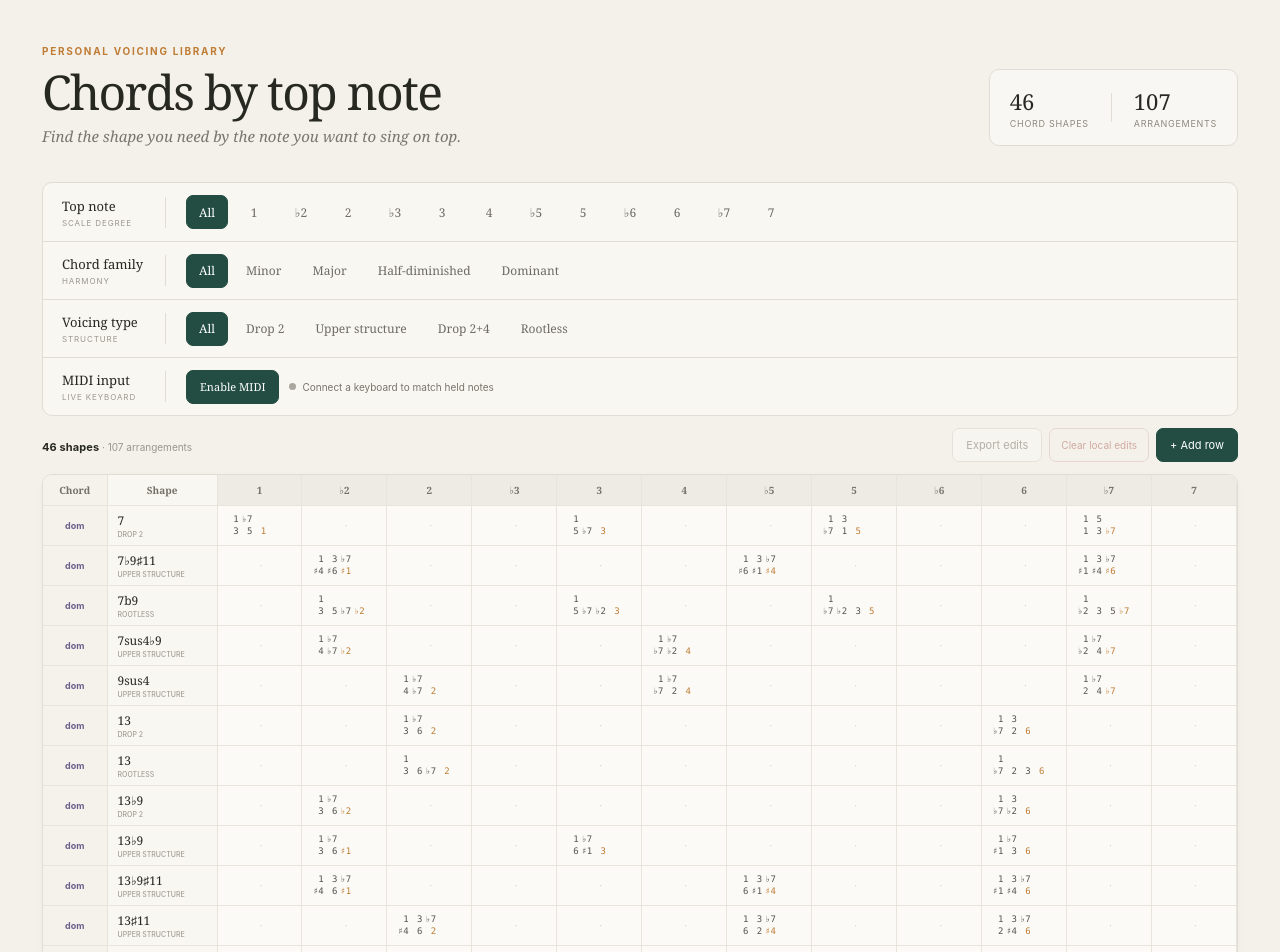
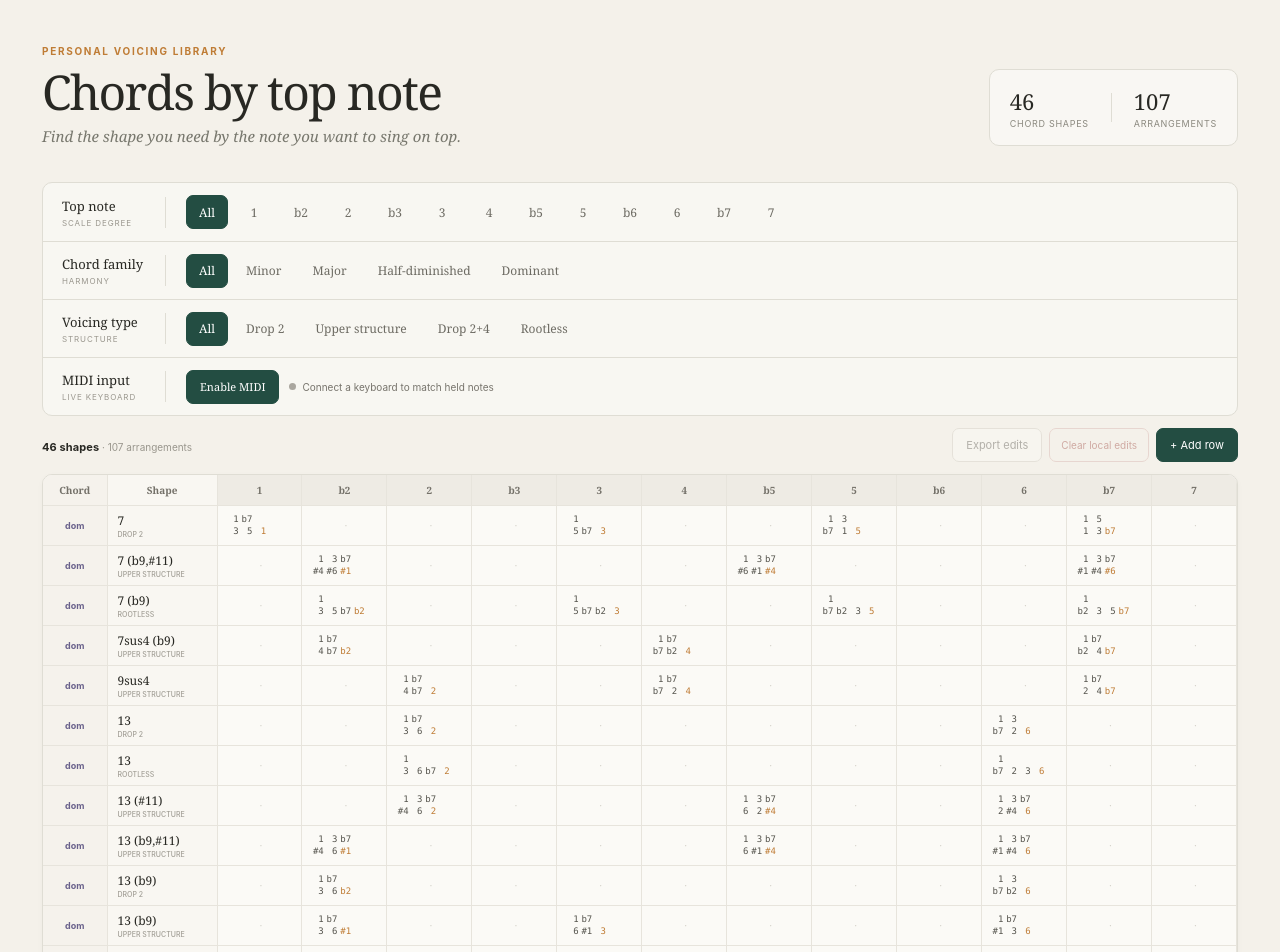
Before and after one commit to spironorpheus/vanarana, a React (Vite) app: page / in a window 1280 px wide. Shown: the top 952 px of the page. Built offline with nearby package versions, Linux system fonts and the light colour scheme.

Commit message:
Normalize chord notation to ASCII

```diff
--- a/src/App.tsx
+++ b/src/App.tsx
@@ -123,8 +123,7 @@ function compareShapes(first: ChordShape, second: ChordShape) {
 function createShapeId(shape: ChordShape, shapes: ChordShape[]) {
   const base = `${shape.name}-${shape.technique ?? 'voicing'}`
     .toLowerCase()
-    .replaceAll('♭', 'b')
-    .replaceAll('♯', 'sharp')
+    .replaceAll('#', 'sharp')
     .normalize('NFKD')
     .replace(/[^a-z0-9]+/g, '-')
     .replace(/^-|-$/g, '') || 'chord-shape'
@@ -335,7 +334,7 @@ function VoicingStack({ stacks, matchedNoteIndexes = [] }: { stacks: string[], m
         <div className="note-line" key={`${stack}-${index}`}>
           {stack.split(' ').map((note, noteIndex) => {
             const currentIndex = flatIndex++
-            const hasAccidental = note.startsWith('♭') || note.startsWith('♯')
+            const hasAccidental = note.startsWith('b') || note.startsWith('#')
             const isTopDegree = index === stacks.length - 1 && noteIndex === stack.split(' ').length - 1
             return (
               <span className={`degree ${isTopDegree ? 'top-degree' : ''} ${matchedNotes.has(currentIndex) ? 'midi-note-match' : ''}`} key={`${note}-${noteIndex}`}>
--- a/src/data/chords.ts
+++ b/src/data/chords.ts
@@ -1,15 +1,15 @@
 export const topNotes = [
   '1',
-  '♭2',
+  'b2',
   '2',
-  '♭3',
+  'b3',
   '3',
   '4',
-  '♭5',
+  'b5',
   '5',
-  '♭6',
+  'b6',
   '6',
-  '♭7',
+  'b7',
   '7',
 ] as const
 
@@ -24,23 +24,23 @@ export type Voicing = {
 
 const topNoteAliases: Record<string, TopNote> = {
   '1': '1',
-  '♯1': '♭2',
-  '♭2': '♭2',
+  '#1': 'b2',
+  'b2': 'b2',
   '2': '2',
-  '♯2': '♭3',
-  '♭3': '♭3',
+  '#2': 'b3',
+  'b3': 'b3',
   '3': '3',
-  '♭4': '3',
-  '♯3': '4',
+  'b4': '3',
+  '#3': '4',
   '4': '4',
-  '♯4': '♭5',
-  '♭5': '♭5',
+  '#4': 'b5',
+  'b5': 'b5',
   '5': '5',
-  '♯5': '♭6',
-  '♭6': '♭6',
+  '#5': 'b6',
+  'b6': 'b6',
   '6': '6',
-  '♯6': '♭7',
-  '♭7': '♭7',
+  '#6': 'b7',
+  'b7': 'b7',
   '7': '7',
 }
 
@@ -86,7 +86,7 @@ export const families: Array<{
   {
     id: 'half-diminished',
     label: 'Half-diminished',
-    shortLabel: 'm7♭5',
+    shortLabel: 'm7b5',
     description: 'Half-diminished colors and inversions',
   },
   {
@@ -106,43 +106,43 @@ export const chordShapes: ChordShape[] = [
   {
     id: 'min7-drop2', family: 'minor', name: 'min7', technique: 'Drop 2', status: 'comfortable',
     voicings: [
-      { stacks: ['1 ♭7', '♭3 5 1'] },
-      { stacks: ['1', '5 ♭7 ♭3'] },
-      { stacks: ['1 ♭3', '♭7 1 5'] },
-      { stacks: ['1 5', '1 ♭3 ♭7'] },
+      { stacks: ['1 b7', 'b3 5 1'] },
+      { stacks: ['1', '5 b7 b3'] },
+      { stacks: ['1 b3', 'b7 1 5'] },
+      { stacks: ['1 5', '1 b3 b7'] },
     ],
   },
   {
-    id: 'min7add9-drop2', family: 'minor', name: 'min7(add9)', technique: 'Drop 2', status: 'learning',
-    voicings: [{ stacks: ['1 5', '2 ♭3 ♭7'] }],
+    id: 'min7add9-drop2', family: 'minor', name: 'min7 (9)', technique: 'Drop 2', status: 'learning',
+    voicings: [{ stacks: ['1 5', '2 b3 b7'] }],
   },
   {
     id: 'min9-drop2', family: 'minor', name: 'min9', technique: 'Drop 2', status: 'learning',
     voicings: [
-      { stacks: ['1 ♭7', '♭3 5 2'] },
-      { stacks: ['1 ♭3', '♭7 2 5'] },
+      { stacks: ['1 b7', 'b3 5 2'] },
+      { stacks: ['1 b3', 'b7 2 5'] },
     ],
   },
   {
     id: 'min69-drop2', family: 'minor', name: 'min6/9', technique: 'Drop 2', status: 'exploring',
     voicings: [
-      { stacks: ['1 6', '♭3 5 2'] },
-      { stacks: ['1 ♭3', '6 2 5'] },
+      { stacks: ['1 6', 'b3 5 2'] },
+      { stacks: ['1 b3', '6 2 5'] },
     ],
   },
   {
     id: 'min11-drop2', family: 'minor', name: 'min11', technique: 'Drop 2', status: 'learning',
     voicings: [
-      { stacks: ['1 ♭7', '♭3 4 1'] },
-      { stacks: ['1', '4 ♭7 ♭3'] },
-      { stacks: ['1 ♭3', '♭7 1 4'] },
-      { stacks: ['1 4', '1 ♭3 ♭7'] },
+      { stacks: ['1 b7', 'b3 4 1'] },
+      { stacks: ['1', '4 b7 b3'] },
+      { stacks: ['1 b3', 'b7 1 4'] },
+      { stacks: ['1 4', '1 b3 b7'] },
     ],
   },
   {
     id: 'maj3add9-drop2',
     family: 'major',
-    name: 'maj(add9)',
+    name: 'maj (add9)',
     technique: 'Drop 2',
     status: 'exploring',
     voicings: [
@@ -171,7 +171,7 @@ export const chordShapes: ChordShape[] = [
     ],
   },
   {
-    id: 'maj7add9-drop2', family: 'major', name: 'maj7(add9)', technique: 'Drop 2', status: 'learning',
+    id: 'maj7add9-drop2', family: 'major', name: 'maj7 (9)', technique: 'Drop 2', status: 'learning',
     voicings: [{ stacks: ['1 5', '2 3 7'] }],
   },
   {
@@ -189,127 +189,127 @@ export const chordShapes: ChordShape[] = [
     ],
   },
   {
-    id: 'maj7-sharp11-drop2', family: 'major', name: 'maj7♯11', technique: 'Drop 2', status: 'learning',
+    id: 'maj7-sharp11-drop2', family: 'major', name: 'maj7 (#11)', technique: 'Drop 2', status: 'learning',
     voicings: [
-      { stacks: ['1 7', '3 ♯4 1'] },
-      { stacks: ['1', '♯4 7 3'] },
-      { stacks: ['1 ♯4', '1 3 7'] },
+      { stacks: ['1 7', '3 #4 1'] },
+      { stacks: ['1', '#4 7 3'] },
+      { stacks: ['1 #4', '1 3 7'] },
     ],
   },
   {
-    id: 'm7b5-9-drop2', family: 'half-diminished', name: 'm7♭5 9', technique: 'Drop 2', status: 'learning',
+    id: 'm7b5-9-drop2', family: 'half-diminished', name: 'm7b5 (9)', technique: 'Drop 2', status: 'learning',
     voicings: [
-      { stacks: ['1 ♭7', '♭3 ♭5 2'] },
-      { stacks: ['1 ♭3', '♭7 2 ♭5'] },
+      { stacks: ['1 b7', 'b3 b5 2'] },
+      { stacks: ['1 b3', 'b7 2 b5'] },
     ],
   },
   {
-    id: 'm7b5-b9-drop2', family: 'half-diminished', name: 'm7♭5 ♭9', technique: 'Drop 2', status: 'learning',
-    voicings: [{ stacks: ['1 ♭7', '♭3 ♭5 ♭2'] }],
+    id: 'm7b5-b9-drop2', family: 'half-diminished', name: 'm7b5 (b9)', technique: 'Drop 2', status: 'learning',
+    voicings: [{ stacks: ['1 b7', 'b3 b5 b2'] }],
   },
   {
-    id: 'm11b5-drop2', family: 'half-diminished', name: 'm11♭5', technique: 'Drop 2', status: 'learning',
-    voicings: [{ stacks: ['1 ♭3', '♭5 ♭7 4'] }],
+    id: 'm11b5-drop2', family: 'half-diminished', name: 'm7b5 (11)', technique: 'Drop 2', status: 'learning',
+    voicings: [{ stacks: ['1 b3', 'b5 b7 4'] }],
   },
   {
-    id: '13b9-drop2', family: 'dominant', name: '13♭9', technique: 'Drop 2', status: 'learning',
+    id: '13b9-drop2', family: 'dominant', name: '13 (b9)', technique: 'Drop 2', status: 'learning',
     voicings: [
-      { stacks: ['1 ♭7', '3 6 ♭2'] },
-      { stacks: ['1 3', '♭7 ♭2 6'] },
+      { stacks: ['1 b7', '3 6 b2'] },
+      { stacks: ['1 3', 'b7 b2 6'] },
     ],
   },
   {
-    id: '13b9-upper', family: 'dominant', name: '13♭9', technique: 'Upper structure', status: 'learning',
+    id: '13b9-upper', family: 'dominant', name: '13 (b9)', technique: 'Upper structure', status: 'learning',
     voicings: [
-      { stacks: ['1 ♭7', '3 6 ♯1'] },
-      { stacks: ['1 ♭7', '6 ♯1 3'] },
-      { stacks: ['1 ♭7', '♯1 3 6'] },
+      { stacks: ['1 b7', '3 6 #1'] },
+      { stacks: ['1 b7', '6 #1 3'] },
+      { stacks: ['1 b7', '#1 3 6'] },
     ],
   },
   {
-    id: '13b9-sharp11-upper', family: 'dominant', name: '13♭9♯11', technique: 'Upper structure', status: 'exploring',
+    id: '13b9-sharp11-upper', family: 'dominant', name: '13 (b9,#11)', technique: 'Upper structure', status: 'exploring',
     voicings: [
-      { stacks: ['1 3 ♭7', '♯4 6 ♯1'] },
-      { stacks: ['1 3 ♭7', '6 ♯1 ♯4'] },
-      { stacks: ['1 3 ♭7', '♯1 ♯4 6'] },
+      { stacks: ['1 3 b7', '#4 6 #1'] },
+      { stacks: ['1 3 b7', '6 #1 #4'] },
+      { stacks: ['1 3 b7', '#1 #4 6'] },
     ],
   },
   {
-    id: '7b9-sharp11-upper', family: 'dominant', name: '7♭9♯11', technique: 'Upper structure', status: 'exploring',
+    id: '7b9-sharp11-upper', family: 'dominant', name: '7 (b9,#11)', technique: 'Upper structure', status: 'exploring',
     voicings: [
-      { stacks: ['1 3 ♭7', '♯4 ♯6 ♯1'] },
-      { stacks: ['1 3 ♭7', '♯6 ♯1 ♯4'] },
-      { stacks: ['1 3 ♭7', '♯1 ♯4 ♯6'] },
+      { stacks: ['1 3 b7', '#4 #6 #1'] },
+      { stacks: ['1 3 b7', '#6 #1 #4'] },
+      { stacks: ['1 3 b7', '#1 #4 #6'] },
     ],
   },
   {
     id: '13-drop2', family: 'dominant', name: '13', technique: 'Drop 2', status: 'comfortable',
     voicings: [
-      { stacks: ['1 ♭7', '3 6 2'] },
-      { stacks: ['1 3', '♭7 2 6'] },
+      { stacks: ['1 b7', '3 6 2'] },
+      { stacks: ['1 3', 'b7 2 6'] },
     ],
   },
   {
-    id: '13-sharp11-upper', family: 'dominant', name: '13♯11', technique: 'Upper structure', status: 'learning',
+    id: '13-sharp11-upper', family: 'dominant', name: '13 (#11)', technique: 'Upper structure', status: 'learning',
     voicings: [
-      { stacks: ['1 3 ♭7', '♯4 6 2'] },
-      { stacks: ['1 3 ♭7', '6 2 ♯4'] },
-      { stacks: ['1 3 ♭7', '2 ♯4 6'] },
+      { stacks: ['1 3 b7', '#4 6 2'] },
+      { stacks: ['1 3 b7', '6 2 #4'] },
+      { stacks: ['1 3 b7', '2 #4 6'] },
     ],
   },
   {
-    id: 'alt-sharp2-drop2', family: 'dominant', name: 'alt ♯2', technique: 'Drop 2', status: 'learning',
+    id: 'alt-sharp2-drop2', family: 'dominant', name: 'alt (#9)', technique: 'Drop 2', status: 'learning',
     voicings: [
-      { stacks: ['1 ♭7', '3 ♭6 ♯2'] },
-      { stacks: ['1 3', '♭7 ♯2 ♭6'] },
+      { stacks: ['1 b7', '3 b6 #2'] },
+      { stacks: ['1 3', 'b7 #2 b6'] },
     ],
   },
   {
-    id: 'alt-sharp2-upper', family: 'dominant', name: 'alt ♯2', technique: 'Upper structure', status: 'exploring',
+    id: 'alt-sharp2-upper', family: 'dominant', name: 'alt (#9)', technique: 'Upper structure', status: 'exploring',
     voicings: [
-      { stacks: ['1 3 ♭7', '♭3 ♭6 1'] },
-      { stacks: ['1 3 ♭7', '♭6 1 ♭3'] },
-      { stacks: ['1 3 ♭7', '1 ♭3 ♭6'] },
+      { stacks: ['1 3 b7', 'b3 b6 1'] },
+      { stacks: ['1 3 b7', 'b6 1 b3'] },
+      { stacks: ['1 3 b7', '1 b3 b6'] },
     ],
   },
   {
-    id: 'alt-b2-drop2', family: 'dominant', name: 'alt ♭2', technique: 'Drop 2', status: 'learning',
+    id: 'alt-b2-drop2', family: 'dominant', name: 'alt (b9)', technique: 'Drop 2', status: 'learning',
     voicings: [
-      { stacks: ['1 ♭7', '3 ♭6 ♭2'] },
-      { stacks: ['1 3', '♭7 ♭2 ♭6'] },
+      { stacks: ['1 b7', '3 b6 b2'] },
+      { stacks: ['1 3', 'b7 b2 b6'] },
     ],
   },
   {
-    id: 'alt-b2-upper', family: 'dominant', name: 'alt ♭2', technique: 'Upper structure', status: 'exploring',
+    id: 'alt-b2-upper', family: 'dominant', name: 'alt (b9)', technique: 'Upper structure', status: 'exploring',
     voicings: [
-      { stacks: ['1 3 ♭7', '♭4 ♭6 ♭2'] },
-      { stacks: ['1 3 ♭7', '♭6 ♭2 ♭4'] },
-      { stacks: ['1 3 ♭7', '♭2 ♭4 ♭6'] },
+      { stacks: ['1 3 b7', 'b4 b6 b2'] },
+      { stacks: ['1 3 b7', 'b6 b2 b4'] },
+      { stacks: ['1 3 b7', 'b2 b4 b6'] },
     ],
   },
   {
     id: '9sus4-upper', family: 'dominant', name: '9sus4', technique: 'Upper structure', status: 'learning',
     voicings: [
-      { stacks: ['1 ♭7', '4 ♭7 2'] },
-      { stacks: ['1 ♭7', '♭7 2 4'] },
-      { stacks: ['1 ♭7', '2 4 ♭7'] },
+      { stacks: ['1 b7', '4 b7 2'] },
+      { stacks: ['1 b7', 'b7 2 4'] },
+      { stacks: ['1 b7', '2 4 b7'] },
     ],
   },
   {
     id: '13sus4-upper', family: 'dominant', name: '13sus4', technique: 'Upper structure', status: 'exploring',
-    voicings: [{ stacks: ['1 ♭7', '♭7 2 4 6'] }],
+    voicings: [{ stacks: ['1 b7', 'b7 2 4 6'] }],
   },
   {
-    id: '7sus4b9-upper', family: 'dominant', name: '7sus4♭9', technique: 'Upper structure', status: 'learning',
+    id: '7sus4b9-upper', family: 'dominant', name: '7sus4 (b9)', technique: 'Upper structure', status: 'learning',
     voicings: [
-      { stacks: ['1 ♭7', '4 ♭7 ♭2'] },
-      { stacks: ['1 ♭7', '♭7 ♭2 4'] },
-      { stacks: ['1 ♭7', '♭2 4 ♭7'] },
+      { stacks: ['1 b7', '4 b7 b2'] },
+      { stacks: ['1 b7', 'b7 b2 4'] },
+      { stacks: ['1 b7', 'b2 4 b7'] },
     ],
   },
   {
-    id: '13sus4b9-upper', family: 'dominant', name: '13sus4♭9', technique: 'Upper structure', status: 'exploring',
-    voicings: [{ stacks: ['1 ♭7', '♭7 ♭2 4 6'] }],
+    id: '13sus4b9-upper', family: 'dominant', name: '13sus4 (b9)', technique: 'Upper structure', status: 'exploring',
+    voicings: [{ stacks: ['1 b7', 'b7 b2 4 6'] }],
   },
   {
     id: '7-drop-2',
@@ -318,10 +318,10 @@ export const chordShapes: ChordShape[] = [
     technique: 'Drop 2',
     status: 'learning',
     voicings: [
-      { stacks: ['1 5', '1 3 ♭7'] },
-      { stacks: ['1 ♭7', '3 5 1'] },
-      { stacks: ['1', '5 ♭7 3'] },
-      { stacks: ['1 3', '♭7 1 5'] },
+      { stacks: ['1 5', '1 3 b7'] },
+      { stacks: ['1 b7', '3 5 1'] },
+      { stacks: ['1', '5 b7 3'] },
+      { stacks: ['1 3', 'b7 1 5'] },
     ],
   },
   {
@@ -349,7 +349,7 @@ export const chordShapes: ChordShape[] = [
   {
     id: 'maj69-rootless',
     family: 'major',
-    name: 'maj69',
+    name: 'maj6/9',
     technique: 'Rootless',
     status: 'learning',
     voicings: [
@@ -364,52 +364,52 @@ export const chordShapes: ChordShape[] = [
     technique: 'Rootless',
     status: 'learning',
     voicings: [
-      { stacks: ['1', '♭3 5 ♭7 2'] },
-      { stacks: ['1', '♭7 2 ♭3 5'] },
+      { stacks: ['1', 'b3 5 b7 2'] },
+      { stacks: ['1', 'b7 2 b3 5'] },
     ],
   },
   {
     id: 'min69-rootless',
     family: 'minor',
-    name: 'min69',
+    name: 'min6/9',
     technique: 'Rootless',
     status: 'learning',
     voicings: [
-      { stacks: ['1', '♭3 5 6 2'] },
-      { stacks: ['1', '6 2 ♭3 5'] },
+      { stacks: ['1', 'b3 5 6 2'] },
+      { stacks: ['1', '6 2 b3 5'] },
     ],
   },
   {
     id: 'm7b5-b9-rootless',
     family: 'half-diminished',
-    name: 'm7b5 b9',
+    name: 'm7b5 (b9)',
     technique: 'Rootless',
     status: 'learning',
     voicings: [
-      { stacks: ['1', '♭3 ♭5 ♭7 ♭2'] },
-      { stacks: ['1', '♭7 ♭2 ♭3 ♭5'] },
+      { stacks: ['1', 'b3 b5 b7 b2'] },
+      { stacks: ['1', 'b7 b2 b3 b5'] },
     ],
   },
   {
     id: 'm7b5-9-rootless',
     family: 'half-diminished',
-    name: 'm7b5 9',
+    name: 'm7b5 (9)',
     technique: 'Rootless',
     status: 'learning',
     voicings: [
-      { stacks: ['1', '♭3 ♭5 ♭7 2'] },
-      { stacks: ['1', '♭7 2 ♭3 ♭5'] },
+      { stacks: ['1', 'b3 b5 b7 2'] },
+      { stacks: ['1', 'b7 2 b3 b5'] },
     ],
   },
   {
     id: 'm7b5-11-rootless',
     family: 'half-diminished',
-    name: 'm7b5 11',
+    name: 'm7b5 (11)',
     technique: 'Rootless',
     status: 'learning',
     voicings: [
-      { stacks: ['1', '1 4 ♭5 ♭7'] },
-      { stacks: ['1', '♭5 ♭7 1 4'] },
+      { stacks: ['1', '1 4 b5 b7'] },
+      { stacks: ['1', 'b5 b7 1 4'] },
     ],
   },
   {
@@ -419,65 +419,65 @@ export const chordShapes: ChordShape[] = [
     technique: 'Rootless',
     status: 'learning',
     voicings: [
-      { stacks: ['1', '3 6 ♭7 2'] },
-      { stacks: ['1', '♭7 2 3 6'] },
+      { stacks: ['1', '3 6 b7 2'] },
+      { stacks: ['1', 'b7 2 3 6'] },
     ],
   },
   {
     id: '7b9-rootless',
     family: 'dominant',
-    name: '7b9',
+    name: '7 (b9)',
     technique: 'Rootless',
     status: 'learning',
     voicings: [
-      { stacks: ['1', '3 5 ♭7 ♭2'] },
-      { stacks: ['1', '♭7 ♭2 3 5'] },
-      { stacks: ['1', '5 ♭7 ♭2 3'] },
-      { stacks: ['1', '♭2 3 5 ♭7'] },
+      { stacks: ['1', '3 5 b7 b2'] },
+      { stacks: ['1', 'b7 b2 3 5'] },
+      { stacks: ['1', '5 b7 b2 3'] },
+      { stacks: ['1', 'b2 3 5 b7'] },
     ],
   },
   {
     id: 'alt-9-rootless',
     family: 'dominant',
-    name: 'alt #9',
+    name: 'alt (#9)',
     technique: 'Rootless',
     status: 'learning',
     voicings: [
-      { stacks: ['1', '3 ♭6 ♭7 ♭3'] },
-      { stacks: ['1', '♭7 ♭3 3 ♭6'] },
+      { stacks: ['1', '3 b6 b7 b3'] },
+      { stacks: ['1', 'b7 b3 3 b6'] },
     ],
   },
   {
     id: 'alt-b9-rootless',
     family: 'dominant',
-    name: 'alt b9',
+    name: 'alt (b9)',
     technique: 'Rootless',
     status: 'learning',
     voicings: [
-      { stacks: ['1', '♭7 ♭2 3 ♭6'] },
-      { stacks: ['1', '3 ♭6 ♭7 ♭2'] },
+      { stacks: ['1', 'b7 b2 3 b6'] },
+      { stacks: ['1', '3 b6 b7 b2'] },
     ],
   },
   {
     id: 'alt-13-rootless',
     family: 'dominant',
-    name: 'alt 13',
+    name: 'alt (13)',
     technique: 'Rootless',
     status: 'learning',
     voicings: [
-      { stacks: ['1', '♭7 ♭2 3 6'] },
+      { stacks: ['1', 'b7 b2 3 6'] },
     ],
   },
   {
     id: 'maj13-11-upper-structure',
     family: 'major',
-    name: 'maj13#11',
+    name: 'maj13 (#11)',
     technique: 'Upper structure',
     status: 'learning',
     voicings: [
-      { stacks: ['1 3 7', '2 ♭5 6'] },
-      { stacks: ['1 3 7', '♭5 6 2'] },
-      { stacks: ['1 3 7', '6 2 ♭5'] },
+      { stacks: ['1 3 7', '2 b5 6'] },
+      { stacks: ['1 3 7', 'b5 6 2'] },
+      { stacks: ['1 3 7', '6 2 b5'] },
     ],
   },
   {
@@ -499,9 +499,9 @@ export const chordShapes: ChordShape[] = [
     technique: 'Upper structure',
     status: 'learning',
     voicings: [
-      { stacks: ['1 ♭3 ♭7', '♭7 2 4'] },
-      { stacks: ['1 ♭3 ♭7', '2 4 ♭7'] },
-      { stacks: ['1 ♭3 ♭7', '4 ♭7 2'] },
+      { stacks: ['1 b3 b7', 'b7 2 4'] },
+      { stacks: ['1 b3 b7', '2 4 b7'] },
+      { stacks: ['1 b3 b7', '4 b7 2'] },
     ],
   },
 ]
--- a/src/music.ts
+++ b/src/music.ts
@@ -1,13 +1,13 @@
 import type { Voicing } from './data/chords'
 
 export const degreeSemitones: Record<string, number> = {
-  '1': 0, '♯1': 1, '♭2': 1, '2': 2, '♯2': 3, '♭3': 3,
-  '3': 4, '♭4': 4, '♯3': 5, '4': 5, '♯4': 6, '♭5': 6,
-  '5': 7, '♯5': 8, '♭6': 8, '6': 9, '♯6': 10, '♭7': 10, '7': 11,
+  '1': 0, '#1': 1, 'b2': 1, '2': 2, '#2': 3, 'b3': 3,
+  '3': 4, 'b4': 4, '#3': 5, '4': 5, '#4': 6, 'b5': 6,
+  '5': 7, '#5': 8, 'b6': 8, '6': 9, '#6': 10, 'b7': 10, '7': 11,
 }
 
-export const rootNotes = ['C', 'D♭', 'D', 'E♭', 'E', 'F', 'G♭', 'G', 'A♭', 'A', 'B♭', 'B']
-const degreeForSemitone = ['1', '♭2', '2', '♭3', '3', '4', '♭5', '5', '♭6', '6', '♭7', '7']
+export const rootNotes = ['C', 'Db', 'D', 'Eb', 'E', 'F', 'Gb', 'G', 'Ab', 'A', 'Bb', 'B']
+const degreeForSemitone = ['1', 'b2', '2', 'b3', '3', '4', 'b5', '5', 'b6', '6', 'b7', '7']
 
 export type VoicedNote = {
   pitch: number
```
Also changed, not shown: 1 other file (tests, documents, lock files or other folders).
